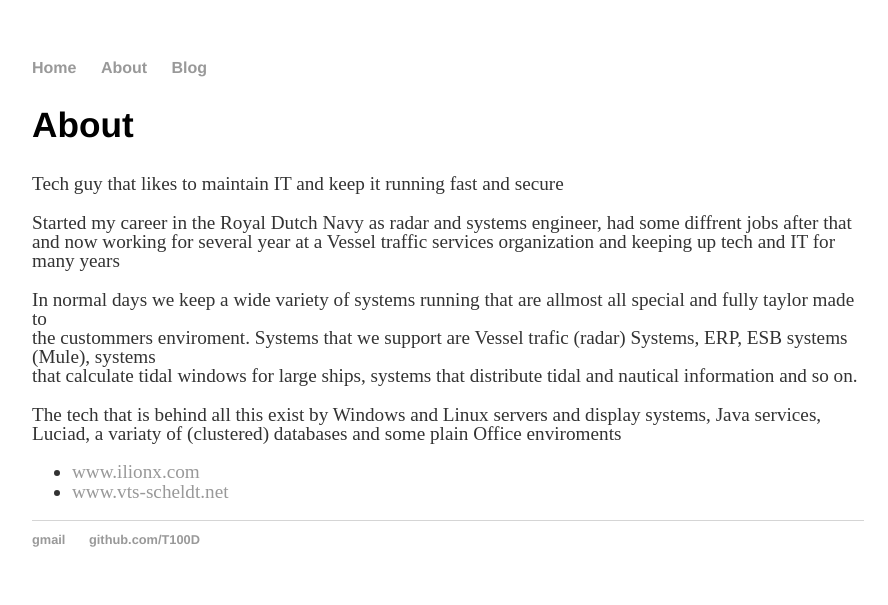
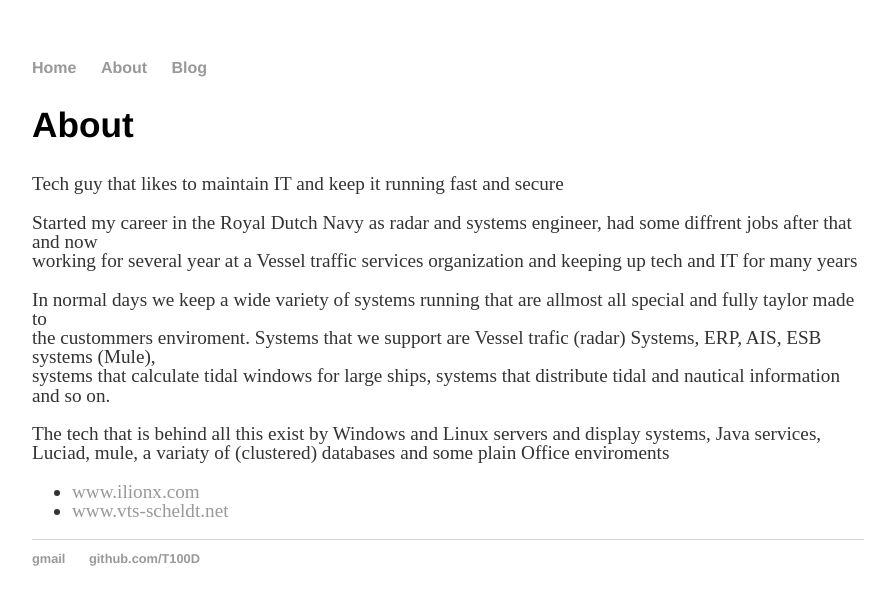
Before and after one commit to T100D/T100D.github.io, a Jekyll site: the page built from about/index.html, in a window 1280 px wide. Shown: the top 605 px of the page, without its empty margins (192-1080 px from the left). Built offline with Jekyll 4.4.1, drawn with Linux system fonts in a browser that asks for light colours.

Commit message:
Update index.html

```diff
--- a/about/index.html
+++ b/about/index.html
@@ -6,15 +6,17 @@
 		<div class="about">
 			<h2>About</h2>
 			<p>Tech guy that likes to maintain IT and keep it running fast and secure</p>
-			<p>Started my career in the Royal Dutch Navy as radar and systems engineer, had some diffrent jobs after that and now working for several year at a Vessel traffic services organization and keeping up tech and IT for many years</p>
+			<p>Started my career in the Royal Dutch Navy as radar and systems engineer, had some diffrent jobs after that and now<br>
+			working for several year at a Vessel traffic services organization and keeping up tech and IT for many years</p>
 
 			<p>
 			In normal days we keep a wide variety of systems running that are allmost all special and fully taylor made to<br>
-			the custommers enviroment. Systems that we support are Vessel trafic (radar) Systems, ERP, ESB systems (Mule), systems <br>
-			that calculate tidal windows for large ships, systems that distribute tidal and nautical information and so on.
+			the custommers enviroment. Systems that we support are Vessel trafic (radar) Systems, ERP, AIS, ESB systems (Mule),<br>
+			systems that calculate tidal windows for large ships, systems that distribute tidal and nautical information and so on.
 			</p>
+
 			<p>
-			The tech that is behind all this exist by Windows and Linux servers and display systems, Java services, Luciad,
+			The tech that is behind all this exist by Windows and Linux servers and display systems, Java services, Luciad, mule,
 			a variaty of (clustered) databases and some plain Office enviroments
 			</p>
 
```
